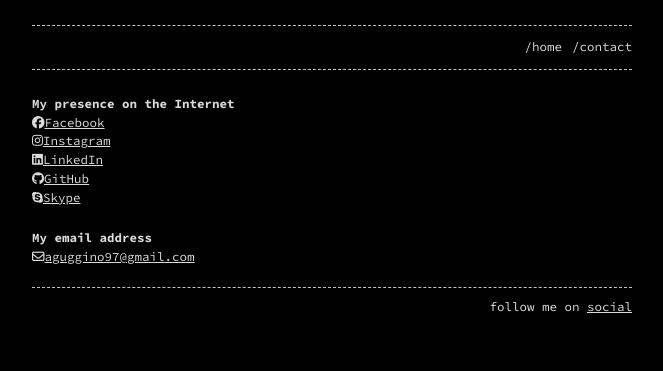
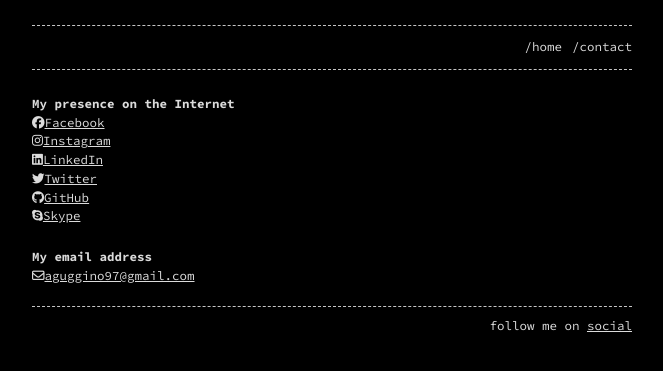
Before and after one commit to alessandroguggino/alessandroguggino.github.io, a Jekyll site: the page built from social.md, in a window 1280 px wide. Shown: the top 371 px of the page, without its empty margins (308-971 px from the left). Built offline with Jekyll 4.4.1, drawn with Linux system fonts in a browser that asks for light colours; nearby versions of some CDN libraries; library files that are not in the unit come from our copies.

Commit message:
Update social.md

```diff
--- a/social.md
+++ b/social.md
@@ -6,10 +6,11 @@ permalink: /social
 
 # My presence on the Internet
 
-<i class="fab fa-facebook"></i><a href="https://facebook.com/alexguggino" target="_blank">Facebook</a>
+<span class="fab fa-facebook"></span><a href="https://facebook.com/alexguggino" target="_blank">Facebook</a>
 <i class="fab fa-instagram"></i><a href="https://instagram.com/alessandroguggino" target="_blank">Instagram</a>
 <i class="fab fa-linkedin"></i><a href="https://linkedin.com/in/alessandroguggino" target="_blank">LinkedIn</a>
-<i class="fab fa-github"></i><a href="https://github.com/AlessandroGuggino" target="_blank">GitHub</a>
+<i class="fab fa-twitter"></i><a href="https://twitter.com/alexguggino" target="_blank">Twitter</a>
+<i class="fab fa-github"></i><a href="https://github.com/alessandroguggino" target="_blank">GitHub</a>
 <i class="fab fa-skype"></i><a href="skype:alex.guggino">Skype</a>
 
 
```
